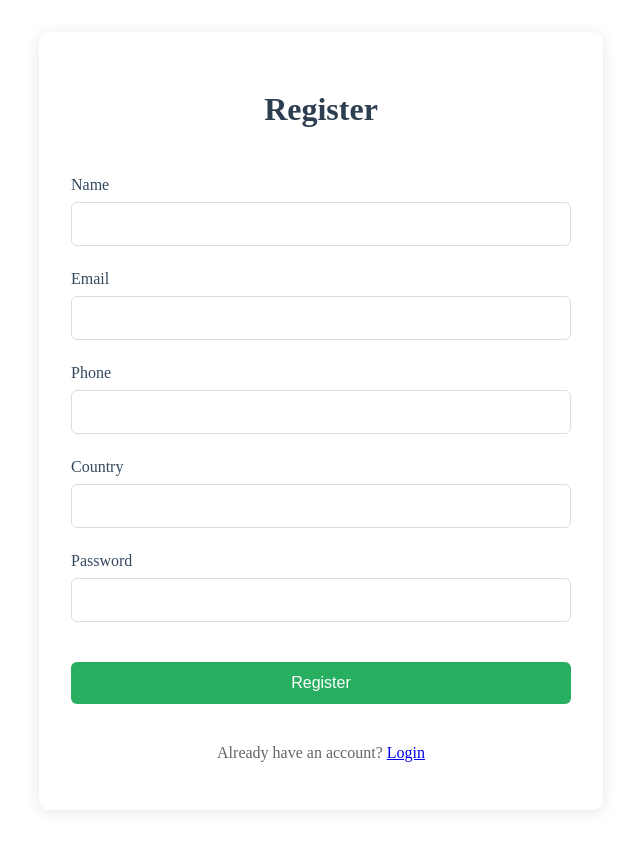
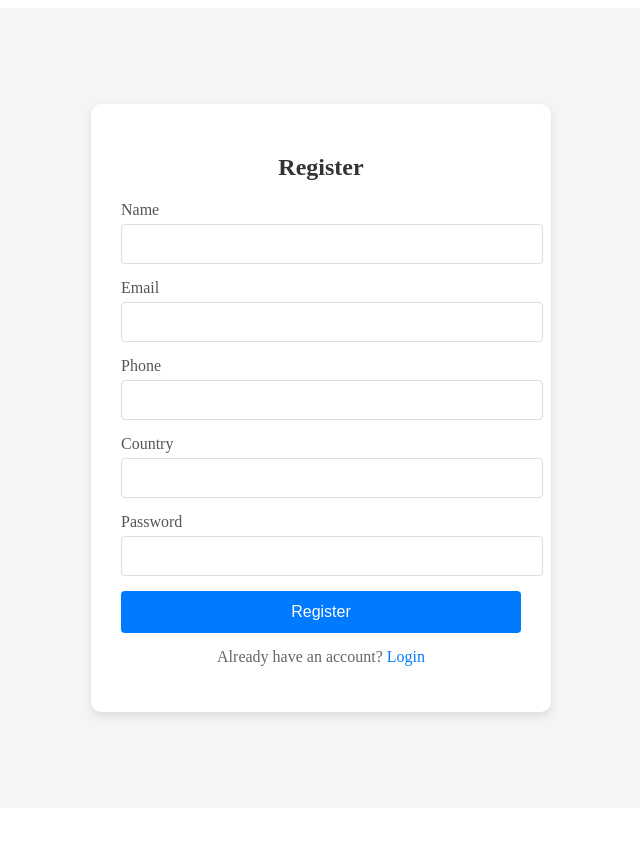
Before and after one commit to omas1st/olympicfrontend, a React (Create React App) app: page /register in a window 1280 px wide. Shown: the whole page, without its empty margins (319-959 px from the left). After the commit the page ends 816 px from the top, so only its background shows below. Built offline with nearby package versions, Linux system fonts and the light colour scheme; no server answers.

Commit message:
Update Register.css

```diff
--- a/src/pages/Register.css
+++ b/src/pages/Register.css
@@ -1,61 +1,91 @@
 .register-page {
-    max-width: 500px;
-    margin: 2rem auto;
-    padding: 2rem;
-    background: #fff;
+  display: flex;
+  justify-content: center;
+  align-items: center;
+  min-height: 100vh;
+  background-color: #f5f5f5;
+}
+
+.register-page form {
+  background: white;
+  padding: 30px;
   border-radius: 10px;
-    box-shadow: 0 2px 15px rgba(0, 0, 0, 0.1);
+  box-shadow: 0 4px 10px rgba(0, 0, 0, 0.1);
+  width: 100%;
+  max-width: 400px;
 }
 
 .register-page h2 {
-    color: #2c3e50;
   text-align: center;
-    margin-bottom: 1.5rem;
-    font-size: 2rem;
+  margin-bottom: 20px;
+  color: #333;
 }
 
-.register-page form {
-    display: flex;
-    flex-direction: column;
-    gap: 1.5rem;
+.form-group {
+  margin-bottom: 15px;
 }
 
-.register-page div {
-    display: flex;
-    flex-direction: column;
-    gap: 0.5rem;
+.form-group label {
+  display: block;
+  margin-bottom: 5px;
+  font-weight: 500;
+  color: #555;
 }
 
-.register-page label {
-    color: #34495e;
-    font-weight: 500;
-}
-
-.register-page input {
-    padding: 12px;
+.form-group input {
+  width: 100%;
+  padding: 10px;
   border: 1px solid #ddd;
-    border-radius: 6px;
+  border-radius: 4px;
   font-size: 16px;
 }
 
+.error-input {
+  border-color: #ff3860 !important;
+}
+
+.error-message {
+  color: #ff3860;
+  background: #ffeef0;
+  padding: 10px;
+  border-radius: 4px;
+  margin-bottom: 15px;
+  text-align: center;
+}
+
+.field-error {
+  color: #ff3860;
+  font-size: 0.85rem;
+  margin-top: 5px;
+}
+
 .register-page button {
-    background: #27ae60;
+  width: 100%;
+  padding: 12px;
+  background-color: #007bff;
   color: white;
-    padding: 12px;
   border: none;
-    border-radius: 6px;
+  border-radius: 4px;
   font-size: 16px;
   cursor: pointer;
-    margin-top: 1rem;
-    transition: background 0.3s ease;
+  transition: background-color 0.3s;
 }
 
 .register-page button:hover {
-    background: #219a52;
+  background-color: #0069d9;
 }
 
-.register-page p {
+.login-link {
   text-align: center;
-    margin-top: 1rem;
+  margin-top: 15px;
   color: #666;
 }
+
+.login-link a {
+  color: #007bff;
+  text-decoration: none;
+}
+
+.login-link a:hover {
+  text-decoration: underline;
+}
```
Lines whose indentation alone changed are shown as unchanged.
